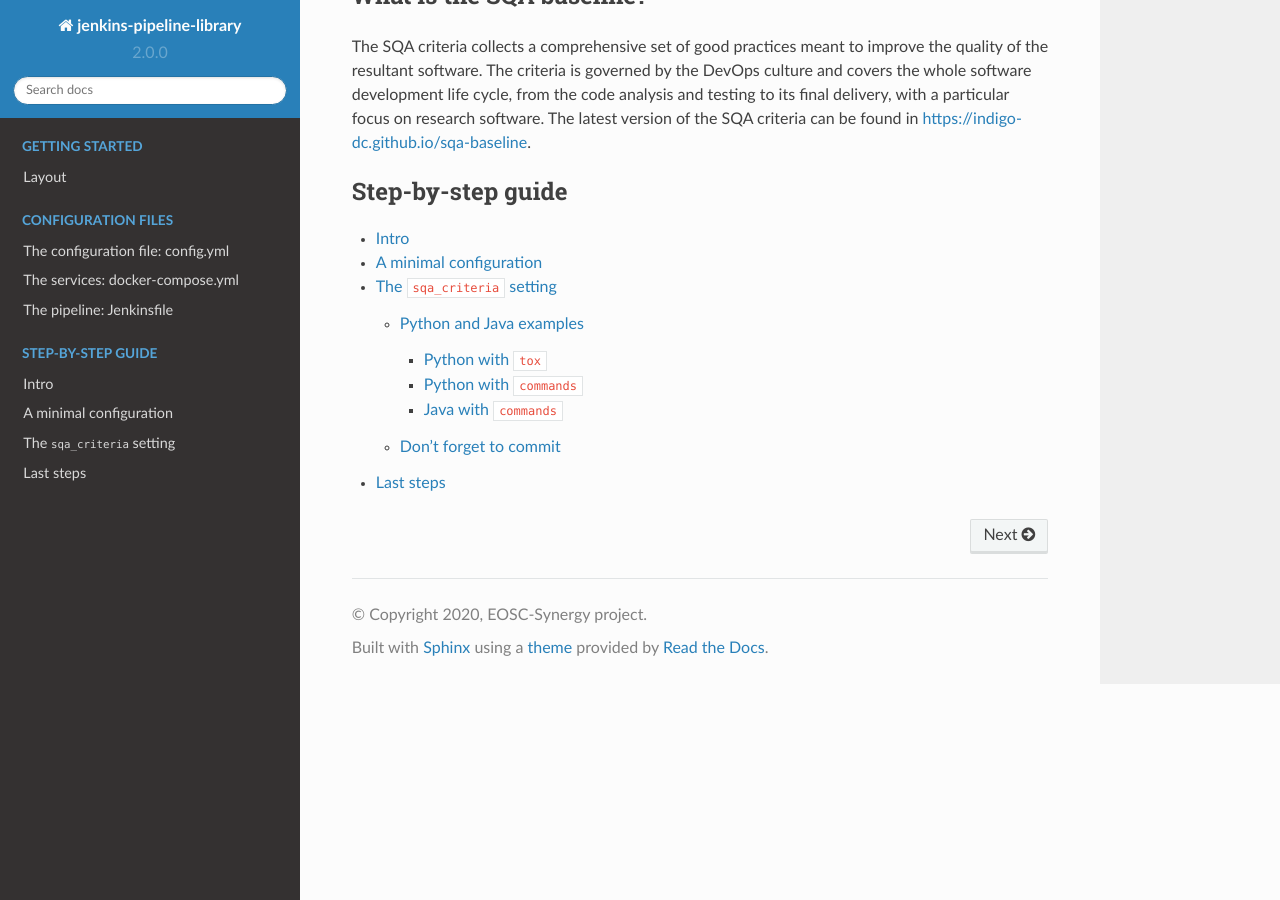
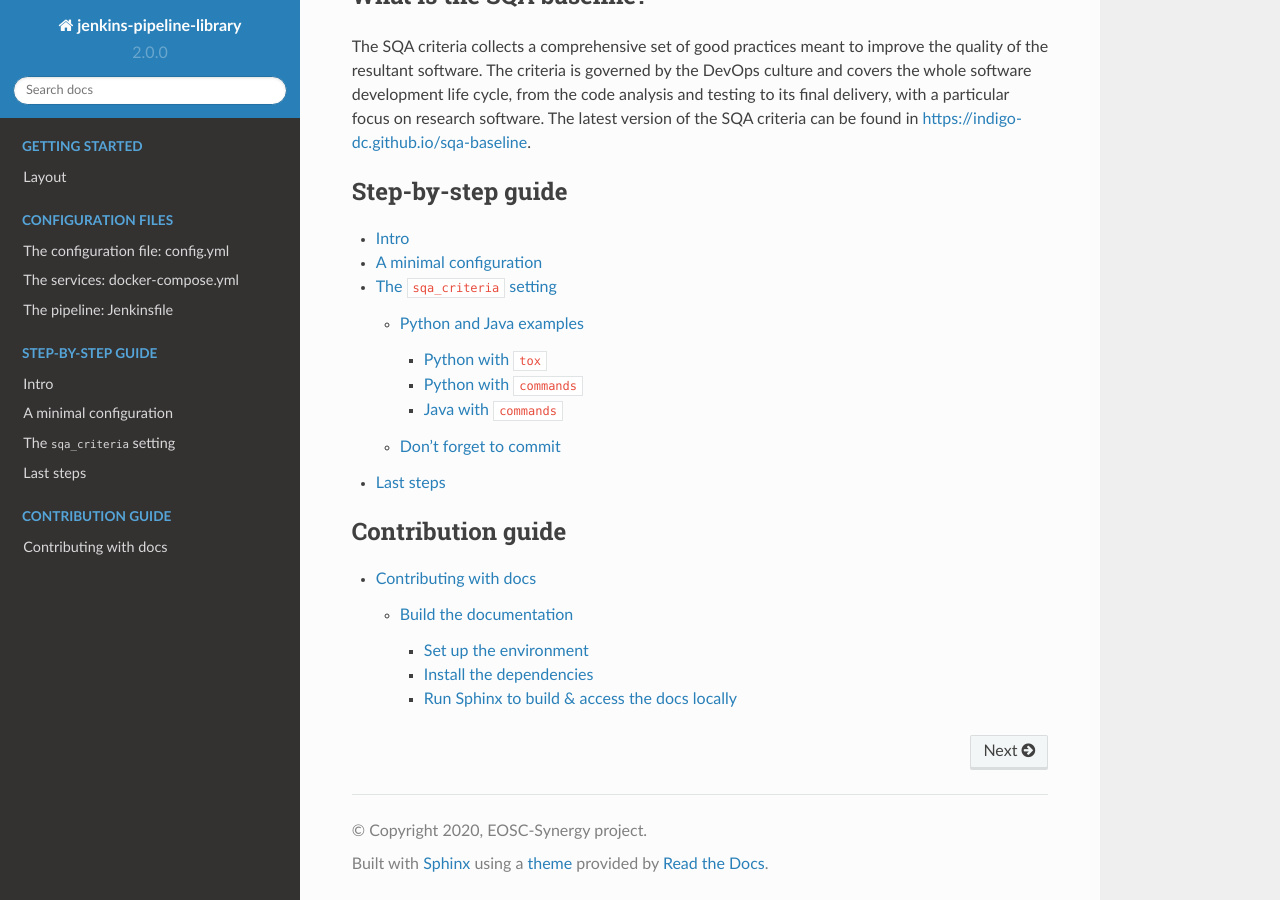
Before and after one commit to indigo-dc/jenkins-pipeline-library, a Sphinx documentation site: the page built from docs/index.rst, in a window 1280 px wide and 900 px high, scrolled down 520 px. Built offline with Sphinx 7.4.7 and the Read the Docs theme 2.0.0, drawn with Linux system fonts in a browser that asks for light colours.

Commit message:
Add contrib to the index

```diff
--- a/docs/index.rst
+++ b/docs/index.rst
@@ -53,3 +53,8 @@ research software. The latest version of the SQA criteria can be found in
    /user/step_by_step/min_configuration
    /user/step_by_step/sqa_criteria
    /user/step_by_step/ending
+
+.. toctree::
+   :caption: Contribution guide
+
+   /contrib/documentation
```
